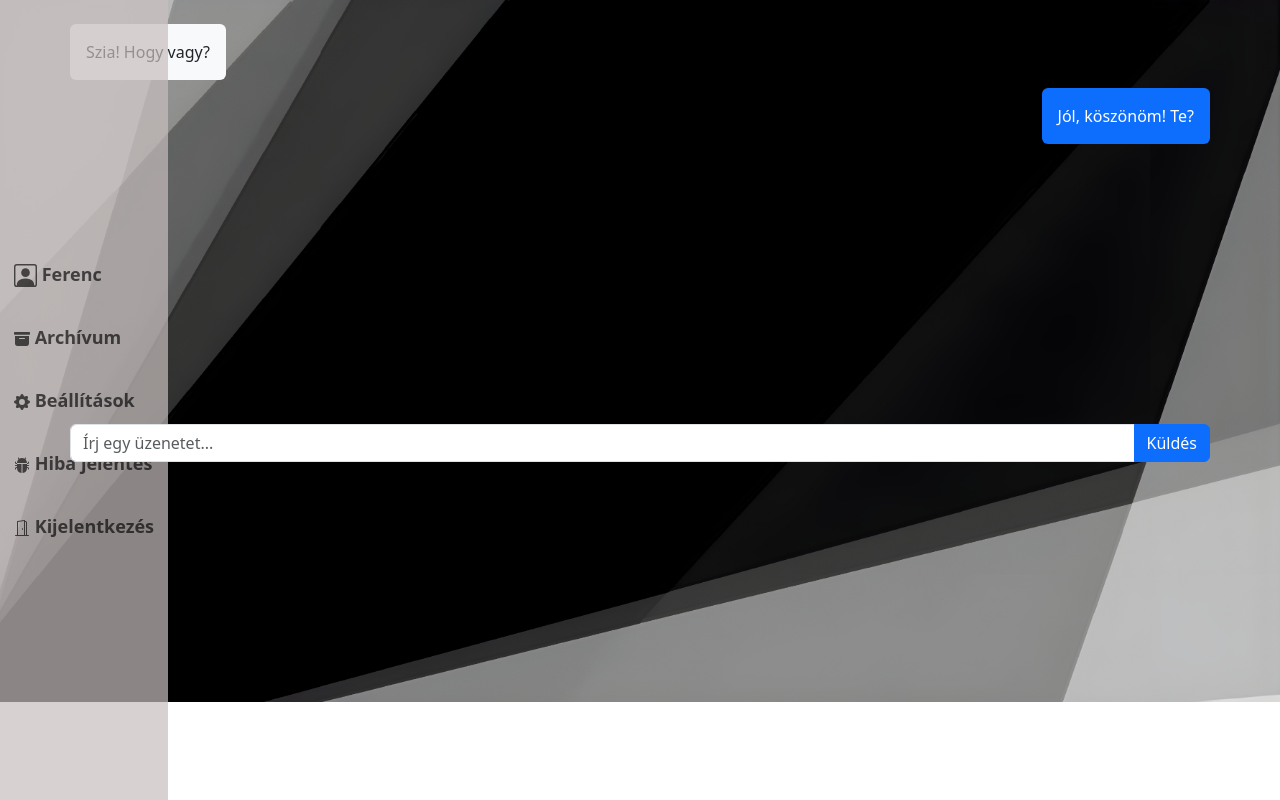
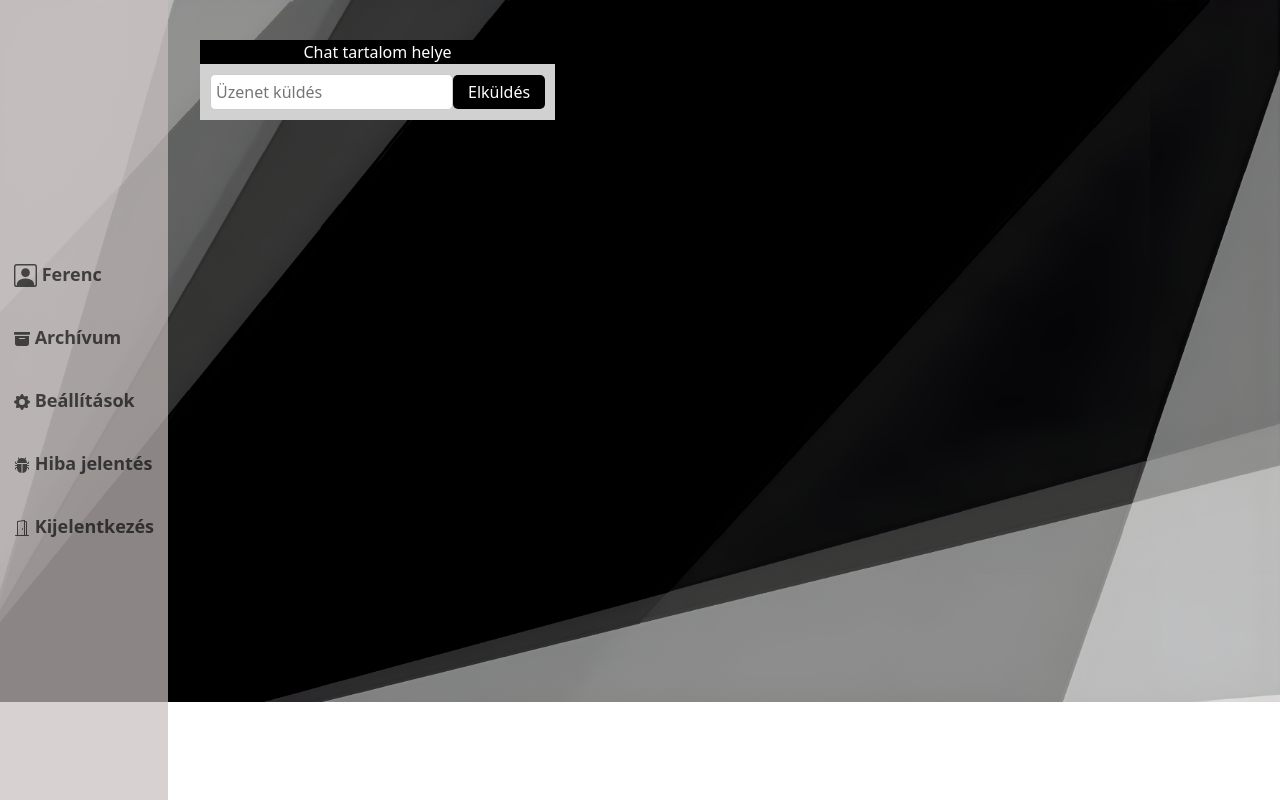
Before and after one commit to Baluciusz/CoWorkly, a PHP site: the page made by project main page/chatprototype.html in a window 1280 px wide. Run offline with PHP 8.4, Linux system fonts and the light colour scheme.

Commit message:
chat még mindig bizergálás

```diff
--- a/project main page/chatprototype.html
+++ b/project main page/chatprototype.html
@@ -40,28 +40,19 @@
             </li>
         </ul>
     </nav>
-    <div class="container mt-4">
-        <div class="row">
-            <div class="col-md-4">
-            </div>
-            <div class="col-md-8">
-                    </div>
-                    <div class="card-body chat-box" style="height: 400px; overflow-y: auto;">
-                        <div class="d-flex justify-content-start mb-2">
-                            <div class="p-3 bg-light rounded">Szia! Hogy vagy?</div>
-                        </div>
-                        <div class="d-flex justify-content-end mb-2">
-                            <div class="p-3 bg-primary text-white rounded">Jól, köszönöm! Te?</div>
-                        </div>
-                    </div>
-                    <div class="card-footer">
-                        <div class="input-group">
-                            <input type="text" class="form-control" placeholder="Írj egy üzenetet...">
-                            <button class="btn btn-primary">Küldés</button>
-                        </div>
-                    </div>
-                </div>
-            </div>
+    <div class="content">
+        <!-- Main Chat -->
+        <div class="main-chat">
+            <!-- Chat area -->
+            <div class="chat-area">Chat tartalom helye</div>
+        </div>
+
+        <!-- Footer -->
+        <div class="footer">
+            <input type="text" placeholder="Üzenet küldés" />
+            <button>Elküldés</button>
+        </div>
+    </div>
     <script src="https://cdn.jsdelivr.net/npm/bootstrap@5.3.3/dist/js/bootstrap.bundle.min.js" integrity="sha384-YvpcrYf0tY3lHB60NNkmXc5s9fDVZLESaAA55NDzOxhy9GkcIdslK1eN7N6jIeHz" crossorigin="anonymous"></script>
 </body>
 </html>
--- a/project main page/prototype.css
+++ b/project main page/prototype.css
@@ -75,20 +75,54 @@ body {
     padding: 85px;
 }
 .add .btn svg {
-    fill: white; /* Alapértelmezett szín */
-    transition: fill 0.3s ease; /* Simább színátmenet */
+    fill: white;
+    transition: fill 0.3s ease;
   }
 
-  /* Hover állapot */
+
   .add .btn:hover svg {
-    fill: aqua; /* Kék szín hover esetén */
+    fill: aqua;
   }
 
   /*chatprotoype (átmenetileg ide)*/
 
-  .p-3 .bg-light .rounded{
-    color: black;
-  }
-  .card-header .bg-primary .text-white{
-    border-radius: 15px;
-  }
+  .chat-container {
+    background: linear-gradient(to right, #ccc, #999);
+    width: 800px;
+    height: 600px;
+    border-radius: 10px;
+    display: flex;
+    flex-direction: column;
+}
+
+.main-chat {
+    flex: 1;
+    background: black;
+    display: flex;
+    justify-content: center;
+    align-items: center;
+    color: white;
+}
+
+.footer {
+    background-color: #d1d1d1;
+    padding: 10px;
+    display: flex;
+    align-items: center;
+    justify-content: space-between;
+}
+
+.footer input[type="text"] {
+    width: 90%;
+    padding: 5px;
+    border: 1px solid #ccc;
+    border-radius: 5px;
+}
+
+.footer button {
+    background-color: black;
+    color: white;
+    border: none;
+    border-radius: 5px;
+    padding: 5px 15px;
+}
```
Also changed, not shown: 1 other file.
